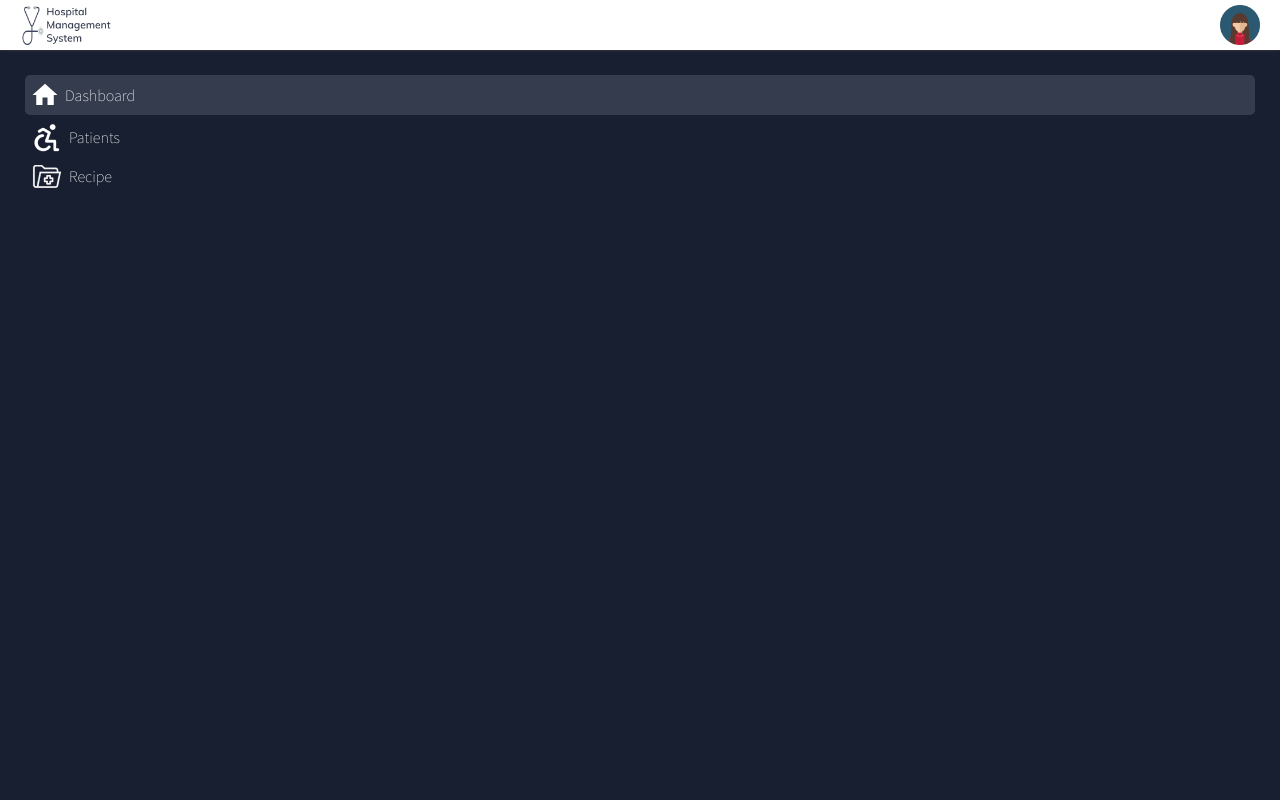
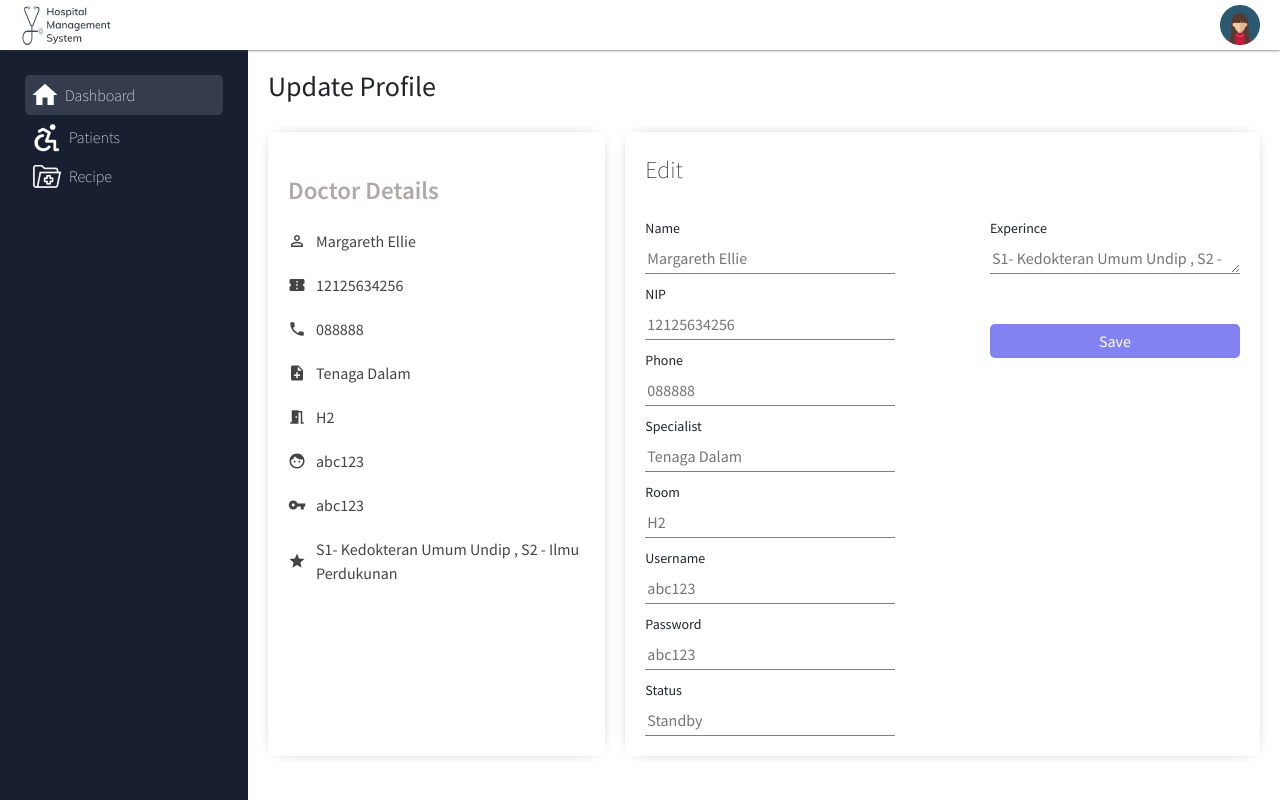
Before and after one commit to prudenca08/HMS-FE-DOCTOR, a React (Create React App) app: page /update-profile in a window 1280 px wide. Built offline with nearby package versions, Linux system fonts and the light colour scheme.

Commit message:
update profile

```diff
--- a/src/App.js
+++ b/src/App.js
@@ -6,7 +6,7 @@ import Sidebar from "./components/Sidebar/Sidebar";
 import Dashboard from "./pages/dashboard/Dashboard";
 import PatientsList from "./pages/patientsList/PatientsList";
 import Patient from "./pages/patient/Patient";
-
+import Uppro from "./pages/updateProfile/Uppro";
 
 function App() {
   return (
@@ -15,14 +15,17 @@ function App() {
       <div className="containers">
         <Sidebar />
         <Switch>
-          <Route exact path ="/">
+          <Route exact path="/">
             <Dashboard />
           </Route>
-          <Route path ="/patients">
+          <Route path="/patients">
             <PatientsList />
           </Route>
-          <Route path ="/patient/:patientId">
+          <Route path="/patient/:patientId">
             <Patient />
+          </Route>
+          <Route path="/update-profile">
+            <Uppro />
           </Route>
         </Switch>
       </div>
--- a/src/components/NavbarTop/NavbarTop.jsx
+++ b/src/components/NavbarTop/NavbarTop.jsx
@@ -36,7 +36,7 @@ export default function NavbarTop(props) {
             className="dropdown-item-custom shadow hide"
             id="dropdown-profile"
           >
-            <span>Profile</span>
+            <span onClick={handleOnClickRedirect} to="/update-profile">Profile</span>
             <span>Log out</span>
 
           </div>
--- /dev/null
+++ b/src/pages/updateProfile/Uppro.jsx
@@ -0,0 +1,148 @@
+import React from "react";
+import "./upPro.css";
+import PermIdentityIcon from "@material-ui/icons/PermIdentity";
+import ConfirmationNumberIcon from "@material-ui/icons/ConfirmationNumber";
+import CalendarTodayIcon from "@material-ui/icons/CalendarToday";
+import WcIcon from "@material-ui/icons/Wc";
+import PhoneIcon from "@material-ui/icons/Phone";
+import HomeIcon from "@material-ui/icons/Home";
+import MeetingRoomIcon from '@material-ui/icons/MeetingRoom';
+import FaceIcon from '@material-ui/icons/Face';
+import VpnKeyIcon from '@material-ui/icons/VpnKey';
+import GradeIcon from '@material-ui/icons/Grade';
+import NoteAddIcon from '@material-ui/icons/NoteAdd';
+import LocalHospitalIcon from "@material-ui/icons/LocalHospital";
+import { Link } from "react-router-dom";
+
+export default function Uppro() {
+  return (
+    <div className="doctor">
+      <div className="doctorTitleContainer">
+        <h3 className="doctorTitle">Update Profile</h3>
+      </div>
+      <div className="doctorContainer">
+        <div className="doctorShow">
+          <div className="doctorShowDetail">
+            <span className="doctorShowTitle">Doctor Details</span>
+            <div className="doctorShowInfo">
+              <PermIdentityIcon className="doctorShowIcon" />
+              <span className="doctorShowInfoTitle">Margareth Ellie</span>
+            </div>
+            <div className="doctorShowInfo">
+              <ConfirmationNumberIcon className="doctorShowIcon" />
+              <span className="doctorShowInfoTitle">12125634256</span>
+            </div>
+            <div className="doctorShowInfo">
+              <PhoneIcon className="doctorShowIcon" />
+              <span className="doctorShowInfoTitle">088888</span>
+            </div>
+            <div className="doctorShowInfo">
+              <NoteAddIcon className="doctorShowIcon" />
+              <span className="doctorShowInfoTitle">Tenaga Dalam</span>
+            </div>
+            <div className="doctorShowInfo">
+              <MeetingRoomIcon className="doctorShowIcon" />
+              <span className="doctorShowInfoTitle">H2</span>
+            </div>
+            <div className="doctorShowInfo">
+              <FaceIcon className="doctorShowIcon" />
+              <span className="doctorShowInfoTitle">abc123</span>
+            </div>
+            <div className="doctorShowInfo">
+              <VpnKeyIcon className="doctorShowIcon" />
+              <span className="doctorShowInfoTitle">abc123</span>
+            </div>
+            <div className="doctorShowInfo">
+              <GradeIcon className="doctorShowIcon" />
+              <span className="doctorShowInfoTitle">
+              S1- Kedokteran Umum Undip , S2 - Ilmu Perdukunan
+              </span>
+            </div>
+          </div>
+        </div>
+        <div className="doctorUpdate">
+          <span className="doctorUpdateTitle">Edit</span>
+          <form className="doctorUpdateForm">
+            <div className="doctorUpdateLeft">
+              <div className="doctorUpdateItem">
+                <label>Name</label>
+                <input
+                  type="text"
+                  placeholder="Margareth Ellie"
+                  className="doctorUpdateInput"
+                />
+              </div>
+              <div className="doctorUpdateItem">
+                <label>NIP</label>
+                <input
+                  type="text"
+                  placeholder="12125634256"
+                  className="doctorUpdateInput"
+                />
+              </div>
+              <div className="doctorUpdateItem">
+                <label>Phone</label>
+                <input
+                  type="text"
+                  placeholder="088888"
+                  className="doctorUpdateInput"
+                />
+              </div>
+              <div className="doctorUpdateItem">
+                <label>Specialist</label>
+                <input
+                  type="text"
+                  placeholder="Tenaga Dalam"
+                  className="doctorUpdateInput"
+                />
+              </div>
+              <div className="doctorUpdateItem">
+                <label>Room</label>
+                <input
+                  type="text"
+                  placeholder="H2"
+                  className="doctorUpdateInput"
+                />
+              </div>
+              <div className="doctorUpdateItem">
+                <label>Username</label>
+                <input
+                  type="text"
+                  placeholder="abc123"
+                  className="doctorUpdateInput"
+                />
+              </div>
+              <div className="doctorUpdateItem">
+                <label>Password</label>
+                <input
+                  type="text"
+                  placeholder="abc123"
+                  className="doctorUpdateInput"
+                />
+              </div>
+              <div className="doctorUpdateItem">
+                <label>Status</label>
+                <input
+                  type="text"
+                  placeholder="Standby"
+                  className="doctorUpdateInput"
+                />
+              </div>
+            </div>
+            <div className="doctorUpdateRight">
+              <div className="doctorUpdateItem">
+                <label>Experince</label>
+                <textarea
+                  type="text"
+                  placeholder="S1- Kedokteran Umum Undip , S2 - Ilmu Perdukunan"
+                  className="doctorUpdateInput"
+                />
+              </div>
+              <button className="doctorUpdateButton">Save</button>
+            </div>
+          </form>
+        </div>
+      </div>
+    </div>
+  );
+}
--- /dev/null
+++ b/src/pages/updateProfile/upPro.css
@@ -0,0 +1,92 @@
+.doctor {
+  flex: 4;
+  padding: 20px;
+}
+.doctorTitleContainer {
+  display: flex;
+  align-items: center;
+  justify-content: space-between;
+}
+.doctorAddButton {
+  width: 80px;
+  border: none;
+  padding: 5px;
+  background-color: #8282f3;
+  border-radius: 5px;
+  cursor: pointer;
+  color: white;
+}
+.doctorContainer {
+  display: flex;
+  margin-top: 20px;
+}
+.doctorShow {
+  flex: 1;
+  padding: 20px;
+  -webkit-box-shadow: 0px 0px 15px -10px rgba(0, 0, 0, 0.75);
+  box-shadow: 0px 0px 15px -10px rgba(0, 0, 0, 0.75);
+  padding: 20px;
+}
+.doctorUpdate {
+  flex: 2;
+  padding: 20px;
+  -webkit-box-shadow: 0px 0px 15px -10px rgba(0, 0, 0, 0.75);
+  box-shadow: 0px 0px 15px -10px rgba(0, 0, 0, 0.75);
+  padding: 20px;
+  margin-left: 20px;
+}
+.doctorShowTitle {
+  font-size: 25px;
+  font-weight: 600;
+  color: rgb(175, 170, 170);
+}
+.doctorShowDetail {
+  margin-top: 20px;
+}
+.doctorShowInfo {
+  display: flex;
+  align-items: center;
+  margin: 20px 0px;
+  color: #444;
+}
+.doctorShowIcon {
+  font-size: 18px !important;
+}
+.doctorShowInfoTitle {
+  margin-left: 10px;
+}
+.doctorUpdateForm {
+  display: flex;
+  justify-content: space-between;
+  margin-top: 20px;
+}
+.doctorUpdateTitle {
+  font-size: 24px;
+  font-weight: 60;
+}
+.doctorUpdateItem {
+  display: flex;
+  flex-direction: column;
+  margin-top: 10px;
+}
+.doctorUpdateItem > label {
+  margin-bottom: 5px;
+  font-size: 14px;
+}
+.doctorUpdateInput {
+  border: none;
+  width: 250px;
+  height: 30px;
+  border-bottom: 1px solid gray;
+}
+.doctorUpdateButton {
+  margin-top: 50px;
+  border-radius: 5px;
+  border: none;
+  width: 250px;
+  padding: 5px;
+  cursor: pointer;
+  background-color: #8282f3;
+  color: white;
+  font-weight: 400;
+}
```
Also changed, not shown: 1 other file (tests, documents, lock files or other folders).
